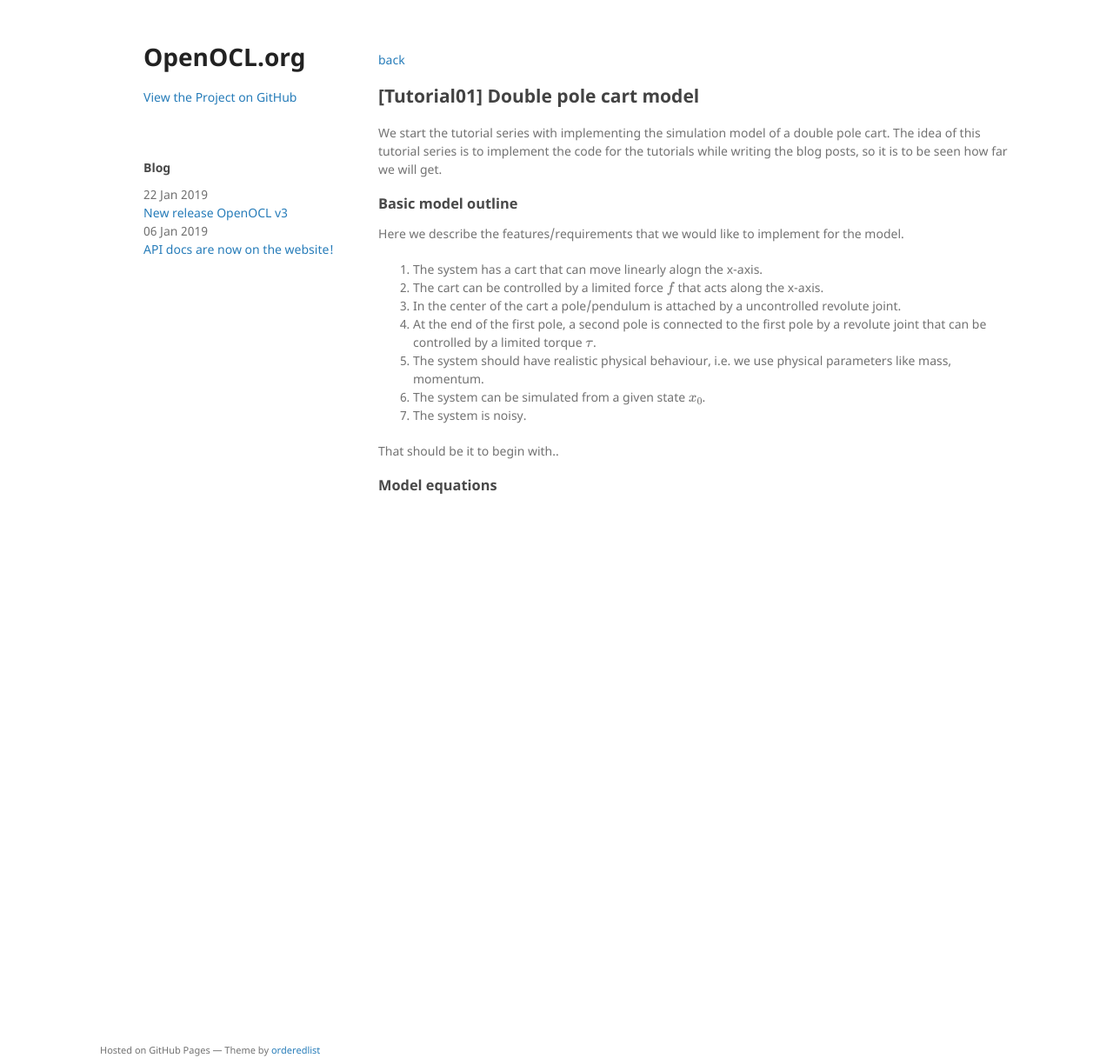
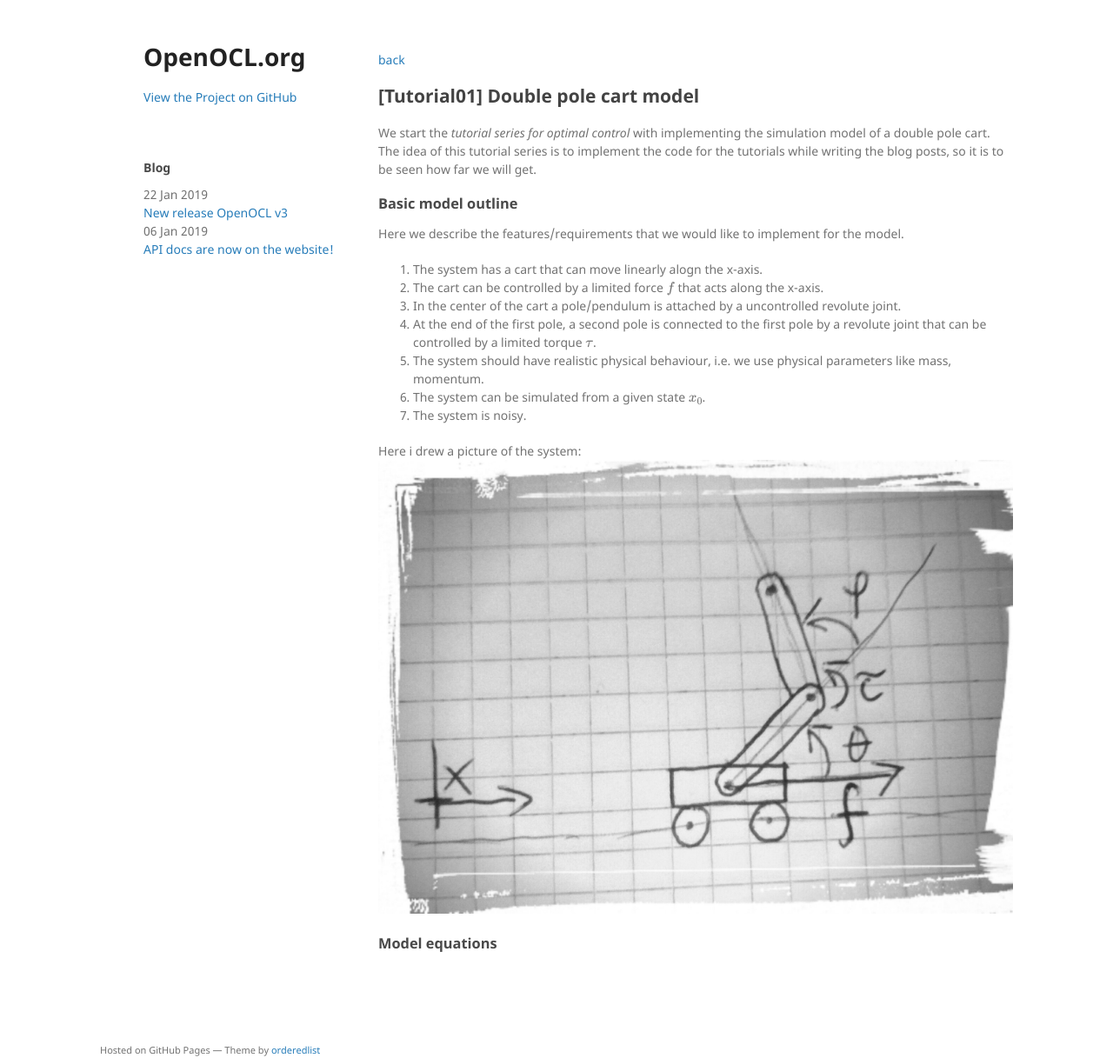
Before and after one commit to OpenOCL/openocl.github.io, a Jekyll site: the page built from _posts/2019-03-09-tutorial-01-model.md, in a window 1280 px wide and 1217 px high. Shown: the whole window at 87% size. Built offline with Jekyll 4.4.1, drawn with Linux system fonts in a browser that asks for light colours; our own code applies the rules of GitHub Pages for plain Markdown files; formulas are drawn with MathJax 3; a script that is not in the unit is left out.

Commit message:
Update 2019-03-09-tutorial-01-model.md

```diff
--- a/_posts/2019-03-09-tutorial-01-model.md
+++ b/_posts/2019-03-09-tutorial-01-model.md
@@ -6,7 +6,7 @@ mathjax: true
 hidden: true
 ---
 
-We start the tutorial series with implementing the simulation model of a double pole cart.
+We start the *tutorial series for optimal control* with implementing the simulation model of a double pole cart.
 The idea of this tutorial series is to implement the code for the tutorials while writing the blog posts, so it is to be seen how far we will get.
 
 ### Basic model outline
@@ -20,6 +20,7 @@ Here we describe the features/requirements that we would like to implement for t
 6. The system can be simulated from a given state $x_0$.
 7. The system is noisy.
 
-That should be it to begin with..
+Here i drew a picture of the system:
+![Drawing of double pole cart](/assets/posts/drawing_dpcart.jpg)
 
 ### Model equations
```
